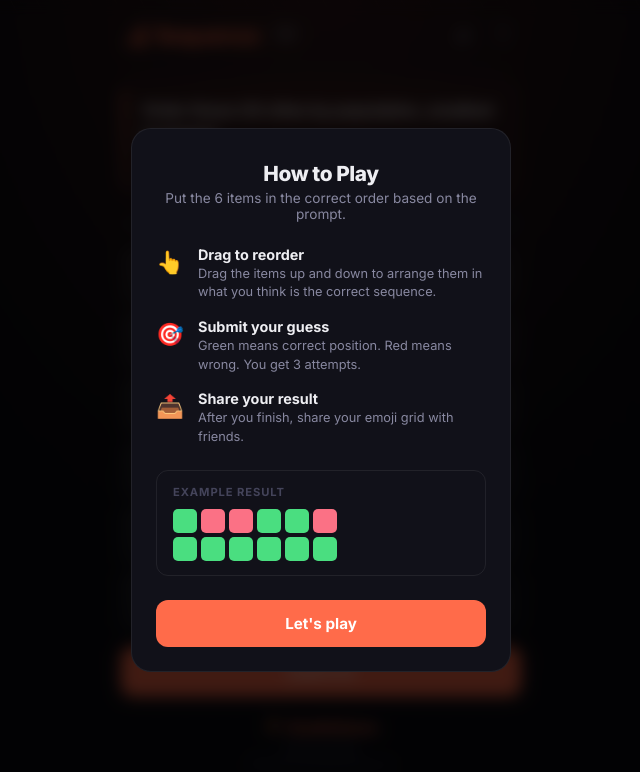
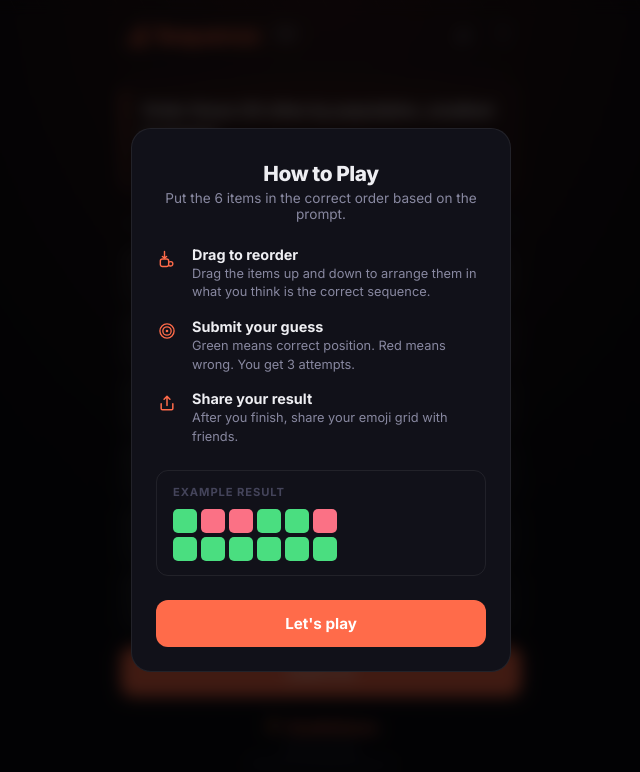
Before and after one commit to balexandr/sequence, a React (Vite) app: page / in a window 1280 px wide. Shown: the top 772 px of the page, without its empty margins (319-959 px from the left). Built offline with nearby package versions, Linux system fonts and the light colour scheme; the HTML template or start-up script is replaced by a standard one.

Commit message:
Replace emoji with custom icons across the UI

```diff
--- a/src/App.jsx
+++ b/src/App.jsx
@@ -11,6 +11,7 @@ import styles from './App.module.css';
 import { GameLogo } from './components/GameLogo';
 import { NoodleLogoIcon } from './components/NoodleLogo';
 import { recordTodayShare, getCompletedTodayCount, buildShareAllText, TOTAL_GAMES } from './utils/shareAll';
+import { IconCheckmark, IconShare, IconClipboard } from './components/Icons';
 
 const HOW_TO_PLAY_KEY = 'sequence-how-to-play-seen';
 
@@ -72,7 +73,9 @@ export default function App() {
           className={`${styles.footerShareAll} ${shareAllCopied ? styles.copied : ''}`}
           onClick={handleShareAll}
         >
-          {shareAllCopied ? '✓ Copied' : `⬆ Share all completed (${shareAllCount}/${TOTAL_GAMES})`}
+          {shareAllCopied
+            ? <><IconCheckmark size={13} /> Copied</>
+            : <><IconShare size={13} /> Share all completed ({shareAllCount}/{TOTAL_GAMES})</>}
         </button>
       )}
       <a href="https://noodlegames.co/privacy" target="_blank" rel="noopener noreferrer" className={styles.footerPrivacy}>Privacy Policy</a>
@@ -116,7 +119,7 @@ export default function App() {
           </div>
         </header>
         <div className={styles.noPuzzle}>
-          <span className={styles.noPuzzleEmoji}>📋</span>
+          <span className={styles.noPuzzleEmoji}><IconClipboard size={48} /></span>
           <p>No puzzle for today yet.</p>
           <p className={styles.muted}>Check back tomorrow!</p>
         </div>
--- a/src/App.module.css
+++ b/src/App.module.css
@@ -155,7 +155,9 @@
 }
 
 .noPuzzleEmoji {
-  font-size: 3rem;
+  display: flex;
+  justify-content: center;
+  color: var(--accent);
   margin-bottom: 8px;
 }
 
@@ -190,6 +192,10 @@
 .footerLogo:hover { opacity: 0.8; }
 
 .footerShareAll {
+  display: flex;
+  align-items: center;
+  justify-content: center;
+  gap: 5px;
   margin-top: 2px;
   padding: 6px 14px;
   border-radius: 999px;
--- a/src/components/HowToPlay.jsx
+++ b/src/components/HowToPlay.jsx
@@ -1,3 +1,4 @@
+import { IconDrag, IconTarget, IconShare } from './Icons';
 import styles from './HowToPlay.module.css';
 
 export default function HowToPlay({ onClose }) {
@@ -9,21 +10,21 @@ export default function HowToPlay({ onClose }) {
 
         <div className={styles.steps}>
           <div className={styles.step}>
-            <span className={styles.stepIcon}>👆</span>
+            <span className={styles.stepIcon}><IconDrag /></span>
             <div>
               <p className={styles.stepTitle}>Drag to reorder</p>
               <p className={styles.stepDesc}>Drag the items up and down to arrange them in what you think is the correct sequence.</p>
             </div>
           </div>
           <div className={styles.step}>
-            <span className={styles.stepIcon}>🎯</span>
+            <span className={styles.stepIcon}><IconTarget /></span>
             <div>
               <p className={styles.stepTitle}>Submit your guess</p>
               <p className={styles.stepDesc}>Green means correct position. Red means wrong. You get 3 attempts.</p>
             </div>
           </div>
           <div className={styles.step}>
-            <span className={styles.stepIcon}>📤</span>
+            <span className={styles.stepIcon}><IconShare /></span>
             <div>
               <p className={styles.stepTitle}>Share your result</p>
               <p className={styles.stepDesc}>After you finish, share your emoji grid with friends.</p>
--- a/src/components/HowToPlay.module.css
+++ b/src/components/HowToPlay.module.css
@@ -52,9 +52,14 @@
 }
 
 .stepIcon {
-  font-size: 1.4rem;
+  display: flex;
+  align-items: center;
+  justify-content: center;
   flex-shrink: 0;
+  width: 22px;
+  height: 22px;
   margin-top: 2px;
+  color: var(--accent);
 }
 
 .stepTitle {
--- /dev/null
+++ b/src/components/Icons.jsx
@@ -0,0 +1,73 @@
+// Small line-art icon set replacing emoji in Sequence's UI. Matches the
+// style the header's stats icon already established (24x24 viewBox,
+// stroke-based, currentColor, rounded caps). Share text is NOT touched
+// by this: it's plain text sent via SMS/clipboard (the emoji grid
+// itself, and the "Noodle Games: N/M solved" header in shareAll.js), so
+// those stay real Unicode characters since a custom icon can't survive
+// that trip.
+function base(props) {
+  return { viewBox: '0 0 24 24', fill: 'none', xmlns: 'http://www.w3.org/2000/svg', 'aria-hidden': true, ...props };
+}
+
+export function IconDrag({ size = 20, ...props }) {
+  return (
+    <svg width={size} height={size} {...base(props)}>
+      <path d="M9 3v8M9 11l-2.5-2M9 11l2.5-2" stroke="currentColor" strokeWidth="1.7" strokeLinecap="round" strokeLinejoin="round" />
+      <rect x="4" y="12" width="10" height="9" rx="2.5" stroke="currentColor" strokeWidth="1.7" />
+      <path d="M15 15.5c2.2-1 4 .3 4 2.3s-1.8 3.3-4 2.3" stroke="currentColor" strokeWidth="1.7" strokeLinecap="round" />
+    </svg>
+  );
+}
+
+export function IconTarget({ size = 20, ...props }) {
+  return (
+    <svg width={size} height={size} {...base(props)}>
+      <circle cx="12" cy="12" r="8.5" stroke="currentColor" strokeWidth="1.6" />
+      <circle cx="12" cy="12" r="5" stroke="currentColor" strokeWidth="1.6" />
+      <circle cx="12" cy="12" r="1.6" fill="currentColor" />
+    </svg>
+  );
+}
+
+export function IconShare({ size = 20, ...props }) {
+  return (
+    <svg width={size} height={size} {...base(props)}>
+      <path d="M12 15V4M12 4l-3.5 3.5M12 4l3.5 3.5" stroke="currentColor" strokeWidth="1.8" strokeLinecap="round" strokeLinejoin="round" />
+      <path d="M5 13v5.5A1.5 1.5 0 0 0 6.5 20h11a1.5 1.5 0 0 0 1.5-1.5V13" stroke="currentColor" strokeWidth="1.8" strokeLinecap="round" strokeLinejoin="round" />
+    </svg>
+  );
+}
+
+export function IconClipboard({ size = 44, ...props }) {
+  return (
+    <svg width={size} height={size} {...base(props)}>
+      <rect x="6" y="4.5" width="12" height="17" rx="2" stroke="currentColor" strokeWidth="1.7" />
+      <rect x="9" y="3" width="6" height="3" rx="1.2" fill="currentColor" />
+      <path d="M9 11h6M9 14.5h6M9 18h4" stroke="currentColor" strokeWidth="1.6" strokeLinecap="round" />
+    </svg>
+  );
+}
+
+export function IconClose({ size = 16, ...props }) {
+  return (
+    <svg width={size} height={size} {...base(props)}>
+      <path d="M5 5l14 14M19 5L5 19" stroke="currentColor" strokeWidth="2" strokeLinecap="round" />
+    </svg>
+  );
+}
+
+export function IconCheckmark({ size = 16, ...props }) {
+  return (
+    <svg width={size} height={size} {...base(props)}>
+      <path d="M5 12.5l4.5 4.5L19 7" stroke="currentColor" strokeWidth="2.2" strokeLinecap="round" strokeLinejoin="round" />
+    </svg>
+  );
+}
+
+export function IconXSmall({ size = 12, ...props }) {
+  return (
+    <svg width={size} height={size} {...base(props)}>
+      <path d="M6 6l12 12M18 6L6 18" stroke="currentColor" strokeWidth="2.4" strokeLinecap="round" />
+    </svg>
+  );
+}
--- a/src/components/StatsScreen.jsx
+++ b/src/components/StatsScreen.jsx
@@ -1,3 +1,4 @@
+import { IconClose, IconXSmall } from './Icons';
 import styles from './StatsScreen.module.css';
 
 export default function StatsScreen({ stats, winPct, history, maxAttempts, onClose }) {
@@ -11,7 +12,7 @@ export default function StatsScreen({ stats, winPct, history, maxAttempts, onClo
   return (
     <div className={styles.overlay} onClick={onClose}>
       <div className={styles.modal} onClick={(e) => e.stopPropagation()}>
-        <button className={styles.closeButton} onClick={onClose} aria-label="Close">×</button>
+        <button className={styles.closeButton} onClick={onClose} aria-label="Close"><IconClose /></button>
 
         <h2 className={styles.title}>Statistics</h2>
 
@@ -75,7 +76,7 @@ export default function StatsScreen({ stats, winPct, history, maxAttempts, onClo
                     ))}
                   </div>
                   <span className={`${styles.historyResult} ${entry.won ? styles.historyWin : styles.historyLoss}`}>
-                    {entry.won ? `${entry.attemptNumber}/${maxAttempts}` : '✗'}
+                    {entry.won ? `${entry.attemptNumber}/${maxAttempts}` : <IconXSmall size={11} />}
                   </span>
                 </div>
               ))}
--- a/src/components/WinScreen.jsx
+++ b/src/components/WinScreen.jsx
@@ -1,4 +1,5 @@
 import { useState, useEffect } from 'react';
+import { IconClose, IconTarget, IconClipboard, IconCheckmark } from './Icons';
 import styles from './WinScreen.module.css';
 
 function getTimeToMidnight() {
@@ -37,7 +38,7 @@ export default function WinScreen({ gameStatus, attempts, answer, lastGuess, pro
         await navigator.share({ text });
         return;
       } catch {
-        // User cancelled or share failed — fall through to clipboard
+        // User cancelled or share failed, fall through to clipboard
       }
     }
     try {
@@ -62,7 +63,7 @@ export default function WinScreen({ gameStatus, attempts, answer, lastGuess, pro
   return (
     <div className={`${styles.overlay} ${showContent ? styles.visible : ''}`}>
       <div className={styles.modal}>
-        <button className={styles.closeBtn} onClick={onDismiss} aria-label="Close">✕</button>
+        <button className={styles.closeBtn} onClick={onDismiss} aria-label="Close"><IconClose /></button>
         {won && <div className={styles.starsContainer} aria-hidden="true">
           {Array.from({ length: 20 }).map((_, i) => (
             <span
@@ -80,7 +81,7 @@ export default function WinScreen({ gameStatus, attempts, answer, lastGuess, pro
         </div>}
 
         <div className={styles.resultHeader}>
-          <span className={styles.emoji}>{won ? '\u{1f3af}' : '\u{1f4cb}'}</span>
+          <span className={styles.emoji}>{won ? <IconTarget size={44} /> : <IconClipboard size={44} />}</span>
           <h2 className={styles.title}>
             {won ? 'Perfect Sequence!' : 'Not quite'}
           </h2>
@@ -171,7 +172,7 @@ export default function WinScreen({ gameStatus, attempts, answer, lastGuess, pro
           className={`${styles.shareButton} ${copied ? styles.copied : ''}`}
           onClick={handleShare}
         >
-          {copied ? '\u2713 Copied to clipboard' : 'Share your result'}
+          {copied ? <><IconCheckmark /> Copied to clipboard</> : 'Share your result'}
         </button>
 
         <div className={styles.countdown}>
--- a/src/components/WinScreen.module.css
+++ b/src/components/WinScreen.module.css
@@ -106,8 +106,9 @@
 }
 
 .emoji {
-  font-size: 2rem;
-  display: block;
+  display: flex;
+  justify-content: center;
+  color: var(--accent);
   margin-bottom: 4px;
 }
 
@@ -263,6 +264,10 @@
 }
 
 .shareButton {
+  display: flex;
+  align-items: center;
+  justify-content: center;
+  gap: 7px;
   width: 100%;
   padding: 12px;
   background: var(--accent);
```
